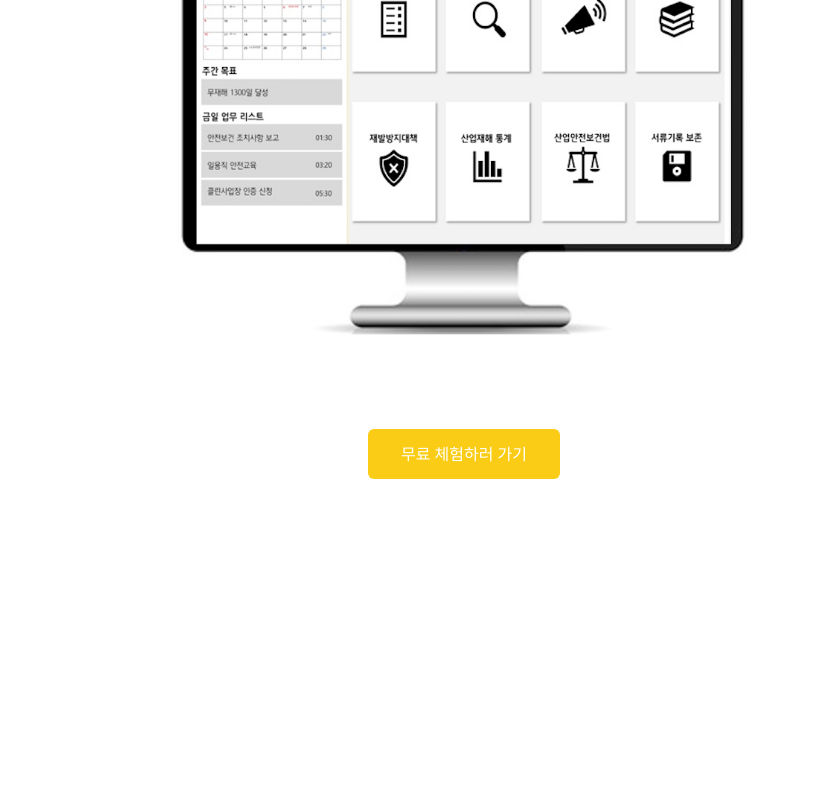
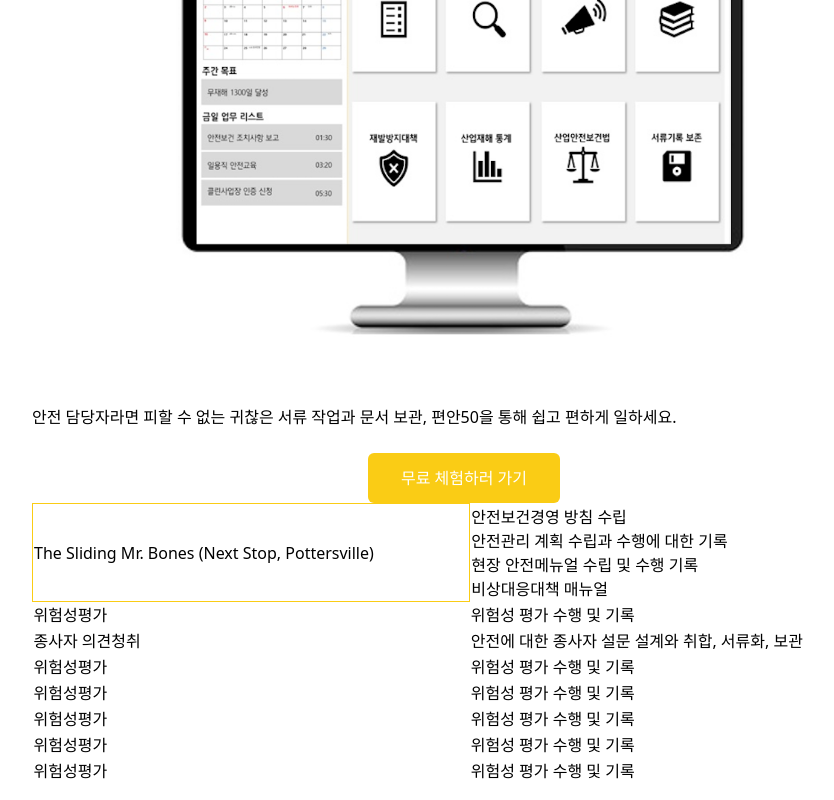
Before and after one commit to minseokk/easy50_lp, a Next.js app: page / in a window 1280 px wide. Shown: the part 399-1199 px from the top of the page, without its empty margins (176-1010 px from the left). Before the commit the page ends 894 px from the top, so only its background shows below. Built offline with nearby package versions, Linux system fonts and the light colour scheme; no server answers.

Commit message:
working on the feature table

```diff
--- a/src/pages/index.tsx
+++ b/src/pages/index.tsx
@@ -33,6 +33,12 @@ const Home: NextPage = () => {
             />
           </div>
         </div>
+        <div>
+          <p>
+            안전 담당자라면 피할 수 없는 귀찮은 서류 작업과 문서 보관, 편안50을
+            통해 쉽고 편하게 일하세요.
+          </p>
+        </div>
         <div className="flex w-full justify-center">
           <Link href={"/application"}>
             <button
@@ -43,6 +49,81 @@ const Home: NextPage = () => {
             </button>
           </Link>
         </div>
+        <div className="w-full">
+          <table className="m-auto w-full table-auto border-collapse">
+            <tbody>
+              <tr>
+                <td className="border border-yellow-400">
+                  The Sliding Mr. Bones (Next Stop, Pottersville)
+                </td>
+                <td>
+                  <ul>
+                    <li>안전보건경영 방침 수립</li>
+                    <li>안전관리 계획 수립과 수행에 대한 기록</li>
+                    <li>현장 안전메뉴얼 수립 및 수행 기록</li>
+                    <li>비상대응대책 매뉴얼</li>
+                  </ul>
+                </td>
+              </tr>
+              <tr>
+                <td>위험성평가</td>
+                <td>
+                  <ul>
+                    <li>위험성 평가 수행 및 기록</li>
+                  </ul>
+                </td>
+              </tr>
+              <tr>
+                <td>종사자 의견청취</td>
+                <td>
+                  <ul>
+                    <li>안전에 대한 종사자 설문 설계와 취합, 서류화, 보관</li>
+                  </ul>
+                </td>
+              </tr>
+              <tr>
+                <td>위험성평가</td>
+                <td>
+                  <ul>
+                    <li>위험성 평가 수행 및 기록</li>
+                  </ul>
+                </td>
+              </tr>
+              <tr>
+                <td>위험성평가</td>
+                <td>
+                  <ul>
+                    <li>위험성 평가 수행 및 기록</li>
+                  </ul>
+                </td>
+              </tr>
+              <tr>
+                <td>위험성평가</td>
+                <td>
+                  <ul>
+                    <li>위험성 평가 수행 및 기록</li>
+                  </ul>
+                </td>
+              </tr>
+              <tr>
+                <td>위험성평가</td>
+                <td>
+                  <ul>
+                    <li>위험성 평가 수행 및 기록</li>
+                  </ul>
+                </td>
+              </tr>
+              <tr>
+                <td>위험성평가</td>
+                <td>
+                  <ul>
+                    <li>위험성 평가 수행 및 기록</li>
+                  </ul>
+                </td>
+              </tr>
+            </tbody>
+          </table>
+        </div>
       </main>
     </>
   );
```
